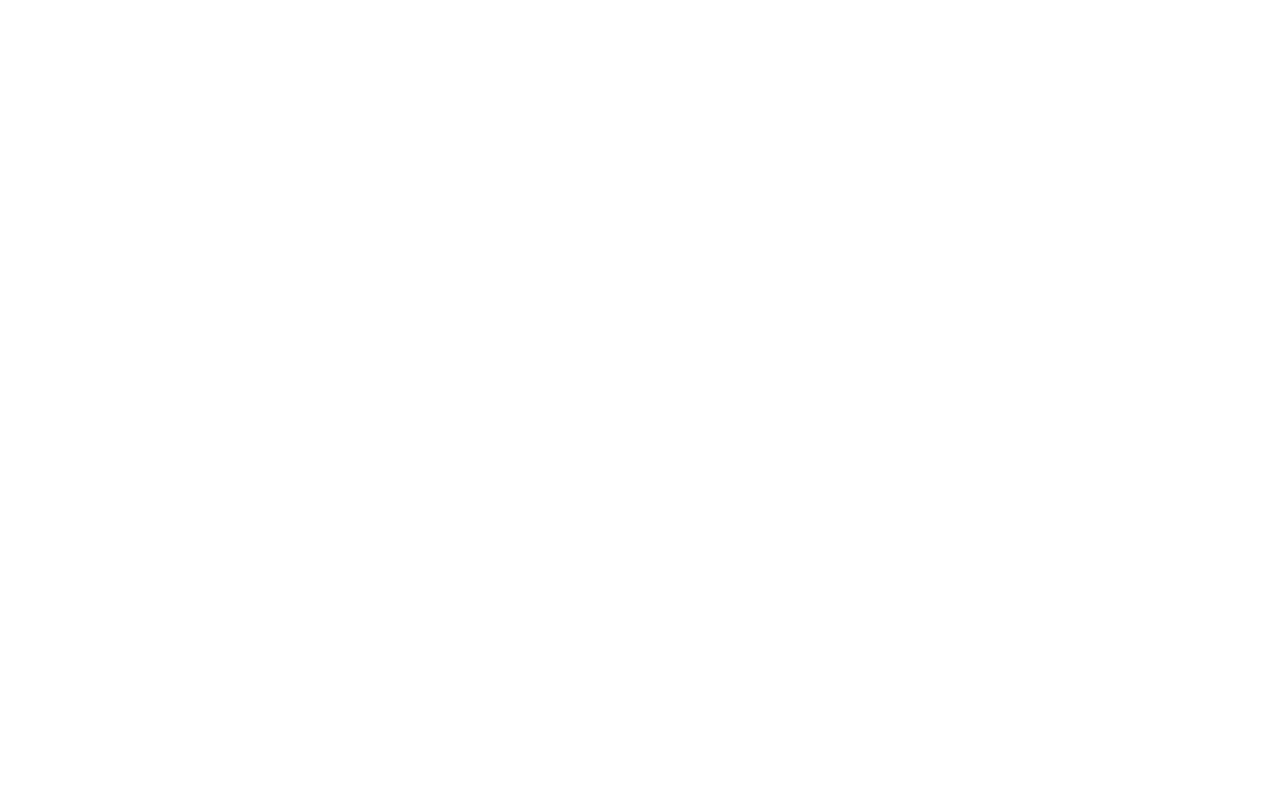
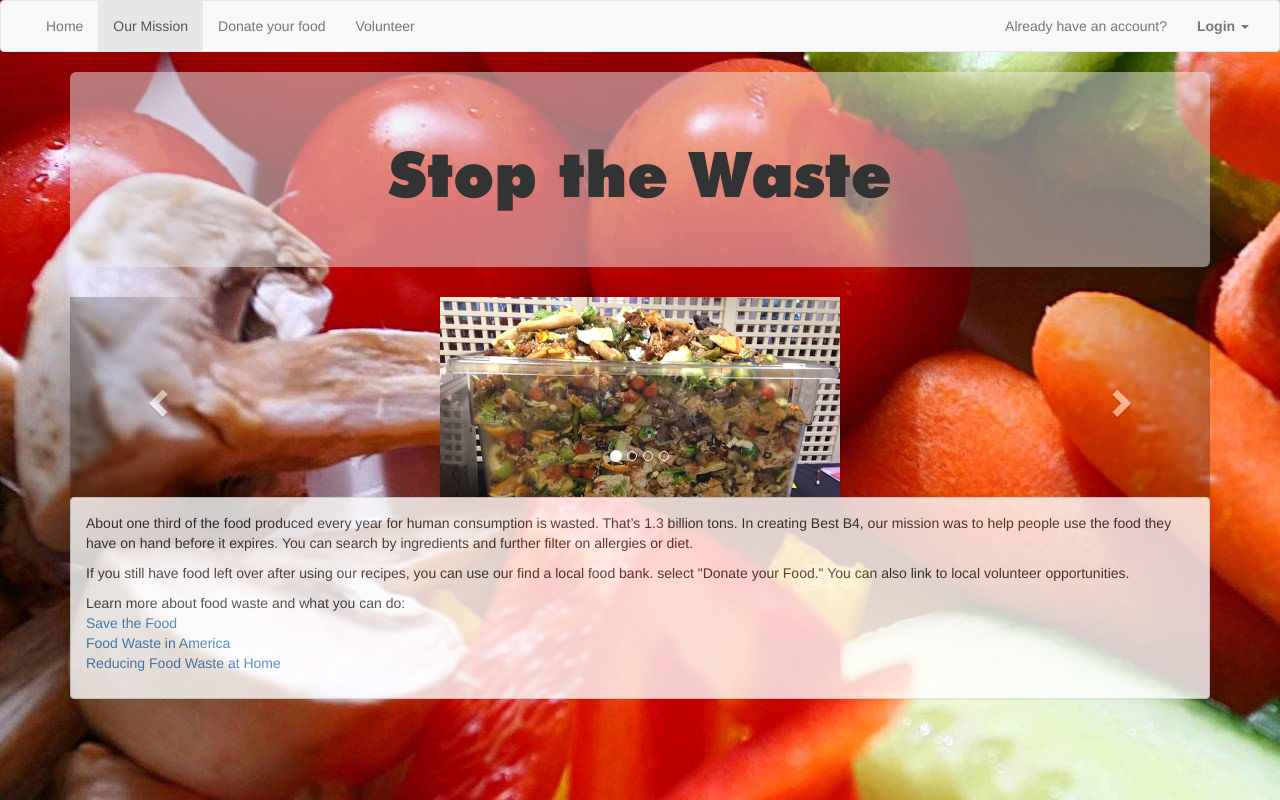
Before and after one commit to antipodd/Recipe-Group-Project, a PHP site: page /statement.html in a window 1280 px wide. Before the commit the page is empty. Run offline with PHP 8.4, Linux system fonts and the light colour scheme; some libraries are stand-ins or nearby versions.

Commit message:
committing

```diff
--- a/statement.html
+++ b/statement.html
@@ -0,0 +1,184 @@
+<!DOCTYPE html>
+	<html lang="en">
+	<head>
+		<meta charset="UTF-8">
+		<title>Document</title>
+		<!-- jQuery -->
+    <script src="https://code.jquery.com/jquery-3.1.1.min.js"></script>
+
+    <!-- Javascript -->
+    <script src="assets/javascript/app.js"></script>
+
+    <!-- CSS Reset -->
+    <link rel="stylesheet" type="text/css" href="assets/css/reset.css">
+
+
+    <!-- Bootstrap CDN-->
+    <link rel="stylesheet" href="https://maxcdn.bootstrapcdn.com/bootstrap/3.3.7/css/bootstrap.min.css">
+    <script src="https://maxcdn.bootstrapcdn.com/bootstrap/3.3.7/js/bootstrap.min.js"></script>
+
+    <!-- CSS -->
+    <link type="text/css" rel="stylesheet" href="assets/css/style.css"/>
+
+    <!-- Firebase Reference -->
+    <script src="https://www.gstatic.com/firebasejs/3.7.2/firebase.js"></script>
+	</head>
+	<body>
+
+  <nav class="navbar navbar-default">
+  <div class="container-fluid">
+    <!-- Brand and toggle get grouped for better mobile display -->
+    <div class="navbar-header">
+      <button type="button" class="navbar-toggle collapsed" data-toggle="collapse" data-target="#bs-example-navbar-collapse-1" aria-expanded="false">
+        <span class="sr-only">Toggle navigation</span>
+        <span class="icon-bar"></span>
+        <span class="icon-bar"></span>
+        <span class="icon-bar"></span>
+      </button>
+      <!-- <a class="navbar-brand" href="#">Brand</a> -->
+    </div>
+
+    <!-- Collect the nav links, forms, and other content for toggling -->
+    <div class="collapse navbar-collapse" id="bs-example-navbar-collapse-1">
+      <ul class="nav navbar-nav">
+      <li><a href="index.html">Home<span class="sr-only">(current)</span></a></li>
+        <li class="active"><a href="statement.html">Our Mission<span class="sr-only">(current)</span></a></li>
+        <li><a href="donate.html">Donate your food</a></li>
+        <li><a href="volunteer.html">Volunteer<span class="sr-only">(current)</span></a></li>
+      </ul>
+
+<ul class="nav navbar-nav navbar-right">
+        <li><p class="navbar-text">Already have an account?</p></li>
+        <li class="dropdown">
+          <a href="#" class="dropdown-toggle" data-toggle="dropdown"><b>Login</b> <span class="caret"></span></a>
+      <ul id="login-dp" class="dropdown-menu">
+        <li>
+           <div class="row">
+              <div class="col-md-12">
+                Login via
+                <div class="social-buttons">
+                  <a href="#" class="btn btn-fb"><i class="fa fa-facebook"></i> Facebook</a>
+                  <a href="#" class="btn btn-tw"><i class="fa fa-twitter"></i> Twitter</a>
+                </div>
+                                or
+                 <form class="form" role="form" method="post" action="login" accept-charset="UTF-8" id="login-nav">
+                    <div class="form-group">
+                       <label class="sr-only" for="exampleInputEmail2">Email address</label>
+                       <input type="email" class="form-control" id="exampleInputEmail2" placeholder="Email address" required>
+                    </div>
+                    <div class="form-group">
+                       <label class="sr-only" for="exampleInputPassword2">Password</label>
+                       <input type="password" class="form-control" id="exampleInputPassword2" placeholder="Password" required>
+                                             <div class="help-block text-right"><a href="">Forget the password ?</a></div>
+                    </div>
+                    <div class="form-group">
+                       <button type="submit" class="btn btn-primary btn-block">Sign in</button>
+                    </div>
+                    <div class="checkbox">
+                       <label>
+                       <input type="checkbox"> keep me logged-in
+                       </label>
+                    </div>
+                 </form>
+              </div>
+              <div class="bottom text-center">
+                New here ? <a href="#"><b>Join Us</b></a>
+              </div>
+           </div>
+        </li>
+      </ul>
+        </li>
+      </ul>
+    </div><!-- /.navbar-collapse -->
+  </div><!-- /.container-fluid -->
+</nav>
+
+
+
+		<div class="container">
+
+    <div class="jumbotron">
+      <h1 class="text-center title">Stop the Waste</h1>
+
+    </div>
+
+
+    <!-- Begin carousel -->
+
+    <div id="myCarousel" class="carousel slide" data-ride="carousel">
+  <!-- Indicators -->
+  <ol class="carousel-indicators">
+    <li data-target="#myCarousel" data-slide-to="0" class="active"></li>
+    <li data-target="#myCarousel" data-slide-to="1"></li>
+    <li data-target="#myCarousel" data-slide-to="2"></li>
+    <li data-target="#myCarousel" data-slide-to="3"></li>
+  </ol>
+
+  <!-- Wrapper for slides -->
+  <div class="carousel-inner" role="listbox">
+    <div class="item active">
+      <img class="img-responsive center-block"  src="assets/images/wasted-food.jpg" alt="wasted-food" height="500" width="400">
+    </div>
+
+    <div class="item">
+      <img class="img-responsive center-block" src="assets/images/wasted-foodII.jpg" alt="wasted-foodII" height="500" width="400">
+    </div>
+
+    <div class="item">
+      <img class="img-responsive center-block" src="assets/images/wasted-foodIII.jpg" alt="wasted-foodIII" height="500" width="400">
+    </div>
+
+    <div class="item">
+      <img class="img-responsive center-block" src="assets/images/wasted-foodIV.jpg" alt="wasted-foodIV" height="500" width="400">
+    </div>
+  </div>
+
+  <!-- Left and right controls -->
+  <a class="left carousel-control" href="#myCarousel" role="button" data-slide="prev">
+    <span class="glyphicon glyphicon-chevron-left" aria-hidden="true"></span>
+    <span class="sr-only">Previous</span>
+  </a>
+  <a class="right carousel-control" href="#myCarousel" role="button" data-slide="next">
+    <span class="glyphicon glyphicon-chevron-right" aria-hidden="true"></span>
+    <span class="sr-only">Next</span>
+  </a>
+</div>
+
+    <!-- end carousel  -->
+
+
+			<div class="row">
+        		<div class="col-xs-12 col-sm-12 col-md-12 col-lg-12" >
+          			<div class="panel panel-default">
+
+            			<div class="panel-body">
+                  <p>About one third of the food produced every year for human consumption is wasted. That’s 1.3 billion tons.  In creating Best B4, our mission was to help people use the food they have on hand before it expires.  You can search by ingredients and further filter on allergies or diet. </p>
+
+                  <p>If you still have food left over after using our recipes, you can use our find a local food bank.  select "Donate your Food." You can also link to local volunteer opportunities.  </p>
+
+                  <p>Learn more about food waste and what you can do:
+                  <br>
+
+                    <a href="http://savethefood.com/">Save the Food</a>
+                    <br>
+                    <a href="http://www.feedingamerica.org/about-us/how-we-work/securing-meals/reducing-food-waste.html?referrer=https://www.google.com/">Food Waste in America</a>
+                     <br>
+                    <a href="https://www.epa.gov/recycle/reducing-wasted-food-home">Reducing Food Waste at Home</a>
+
+                  </div>
+
+
+
+
+      </div>
+
+
+
+    </div> <!--Close container -->
+
+
+
+
+
+	</body>
+</html>
```
Also changed, not shown: assets/images/wasted-food.jpg (added), assets/images/wasted-foodII.jpg (added), assets/images/wasted-foodIII.jpg (added), assets/images/wasted-foodIV.jpg (added), style.css (line endings or trailing spaces).
